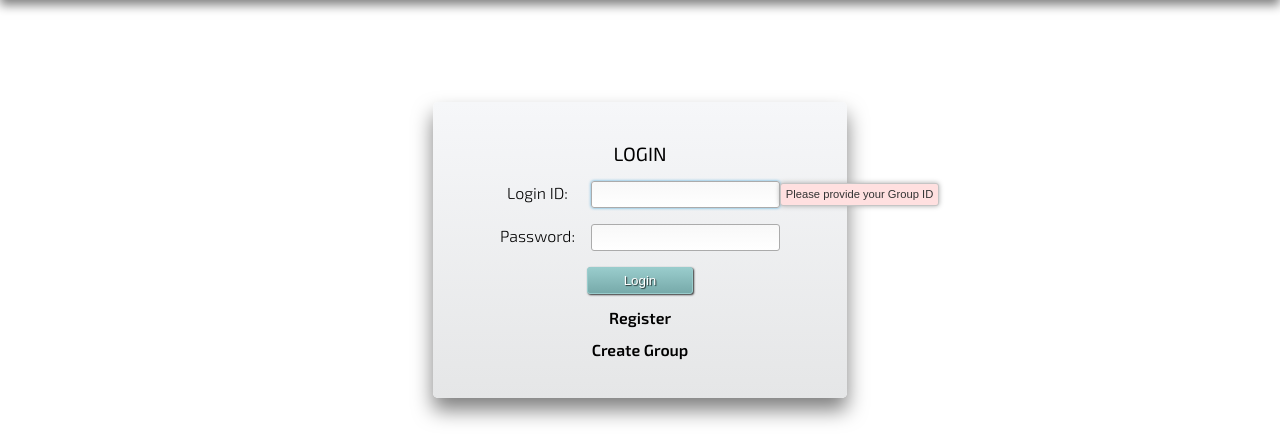
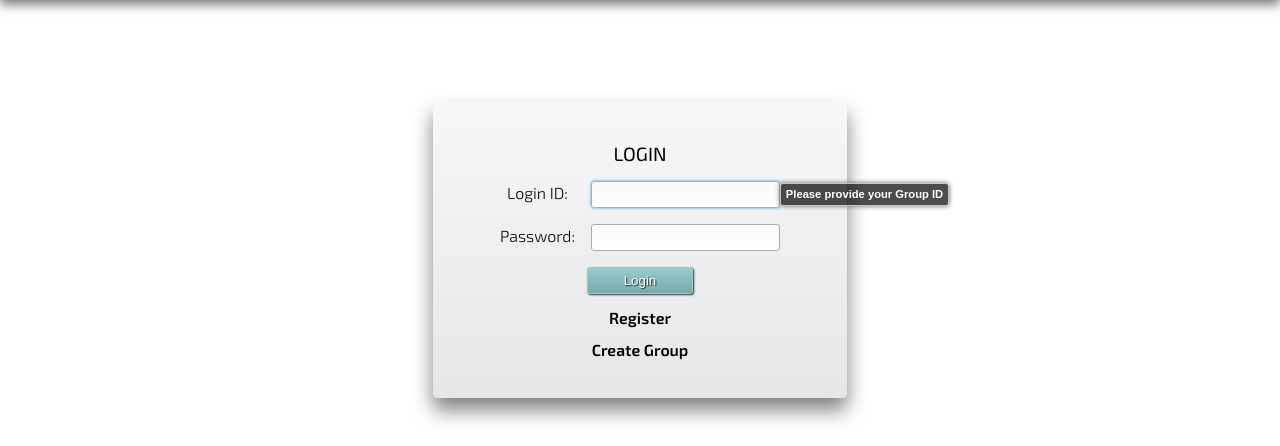
Before and after one commit to ashutoshdhundhara/tu_haa, a PHP site: page / in a window 1280 px wide. Shown: the part 120-566 px from the top of the page. Run offline with PHP 8.4, Linux system fonts and the light colour scheme; a stand-in replaces the project's code that opens the database connection; some libraries are stand-ins or nearby versions.

Commit message:
Change style for datepicker and tooltip.
Signed-off-by: Ashutosh Dhundhara <ashutoshdhundhara@yahoo.com>

```diff
--- a/css/common.css
+++ b/css/common.css
@@ -142,11 +142,11 @@ header td {
     padding: 5px;
     position: absolute;
     z-index: 9999;
-    max-width: 300px;
-    -webkit-box-shadow: 0 0 5px #aaa;
-    box-shadow: 0 0 5px #aaa;
+    max-width: 320px;
     font-size: 0.7em;
-    background: #FFE0E0
+    background: rgba(0,0,0,0.7);
+    color: white;
+    font-weight: 800;
 }
 
 a {
@@ -314,7 +314,7 @@ th {
 }
 
 .ui-autocomplete, .ui-datepicker {
-    font-size: 0.7em;
+    font-size: 0.8em;
 }
 
 .ui-datepicker {
```
